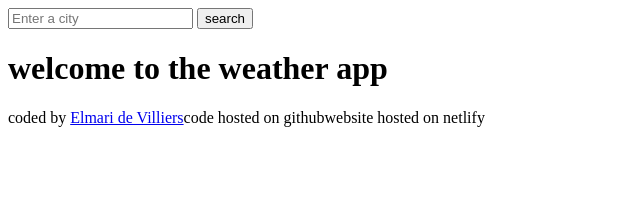
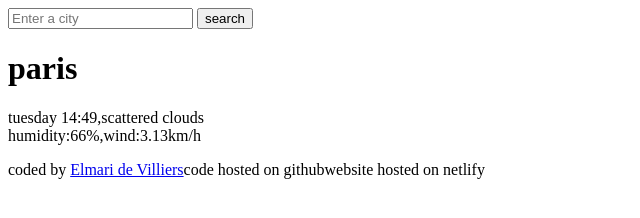
Before and after one commit to Elmari121/weatherappshecodesweek6, a plain HTML site: page index.html in a window 1280 px wide. Shown: the whole page, without its empty margins (0-640 px from the left). Drawn offline with Linux system fonts and the light colour scheme.

Commit message:
add h1 <p>

```diff
--- a/index.html
+++ b/index.html
@@ -12,7 +12,11 @@
       </form>
     </head>
     <main></main>
-    <h1>welcome to the weather app</h1>
+    <h1>paris</h1>
+    <p>tuesday 14:49,scattered clouds
+      <br>
+      humidity:66%,wind:3.13km/h
+    </p>
     </main>
   </body>
   <footer>
```
